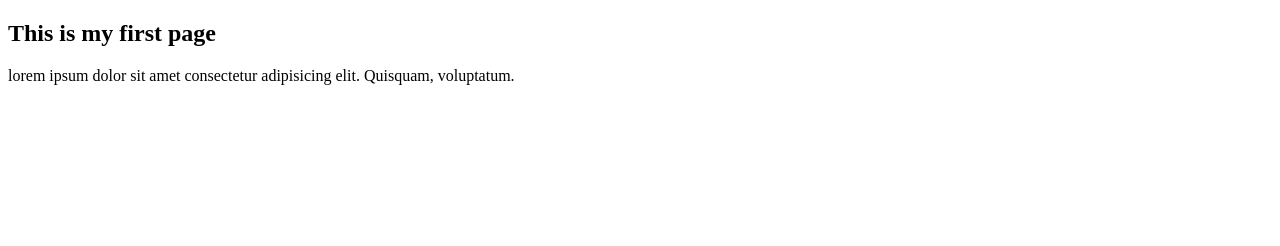
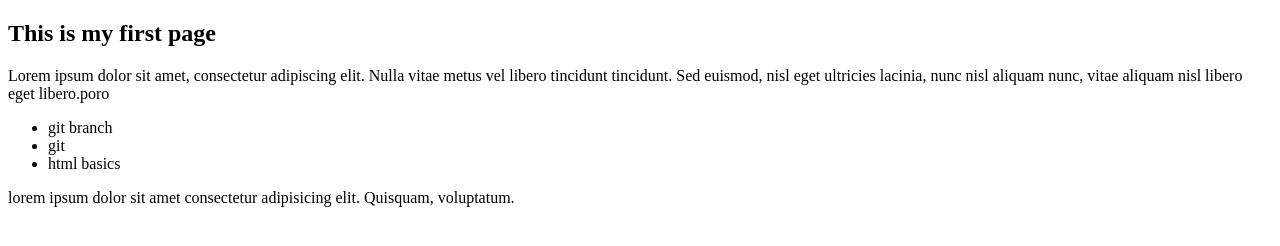
Before and after one commit to wanguisandrak-crypto/project, a plain HTML site: page index.html in a window 1280 px wide. Drawn offline with Linux system fonts and the light colour scheme.

Commit message:
update content structure in index.html for improved readability

```diff
--- a/index.html
+++ b/index.html
@@ -7,7 +7,14 @@
 </head>
 <h2>This is my first page</h2>
 <body>
-  <p>lorem ipsum dolor sit amet consectetur adipisicing elit. Quisquam, voluptatum.</p>
+<p>Lorem ipsum dolor sit amet, consectetur adipiscing elit. Nulla vitae metus vel libero tincidunt tincidunt. Sed euismod, nisl eget ultricies lacinia, nunc nisl aliquam nunc, vitae aliquam nisl libero eget libero.poro </p>
+<ul>
+  <li>git branch</li>
+  <li>git</li>
+  <li>html basics</li>
+</ul>
+<p>lorem ipsum dolor sit amet consectetur adipisicing elit. Quisquam, voluptatum.</p>
+
 
 </body>
 </html>
```
